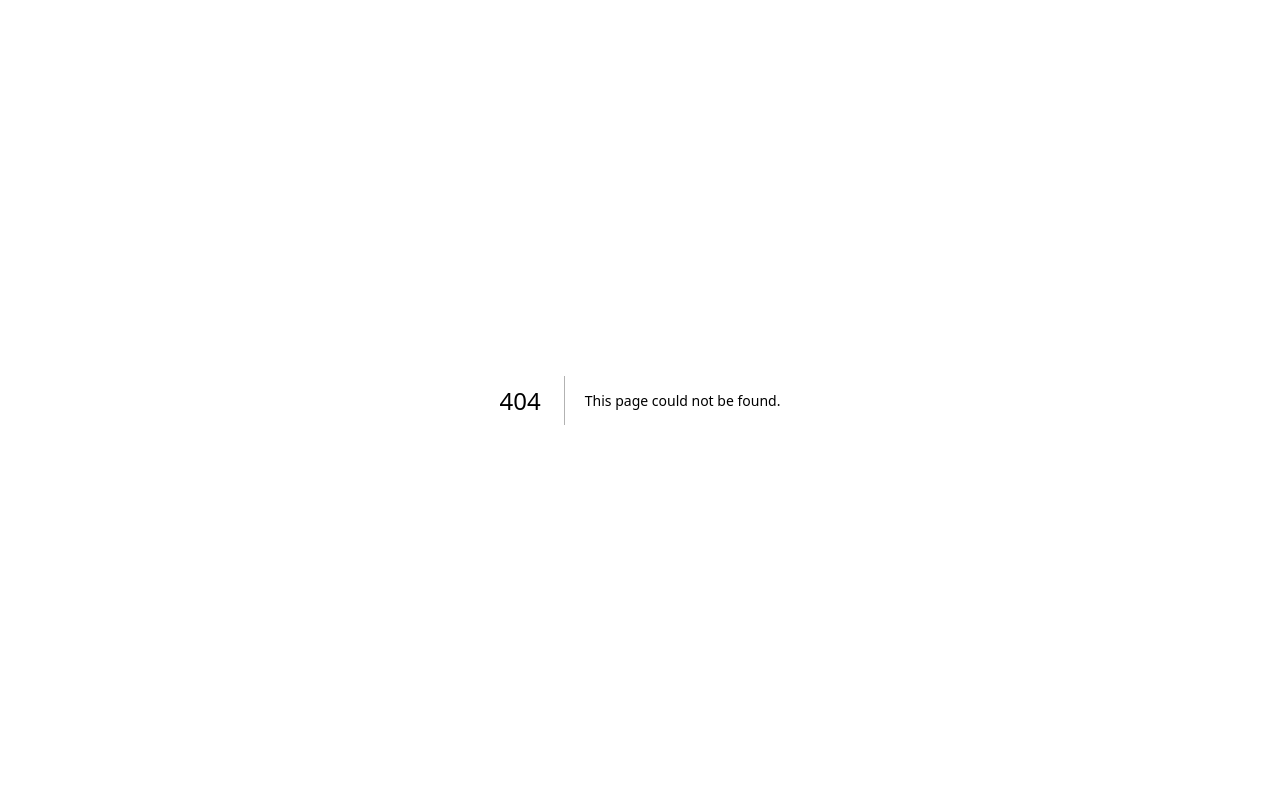
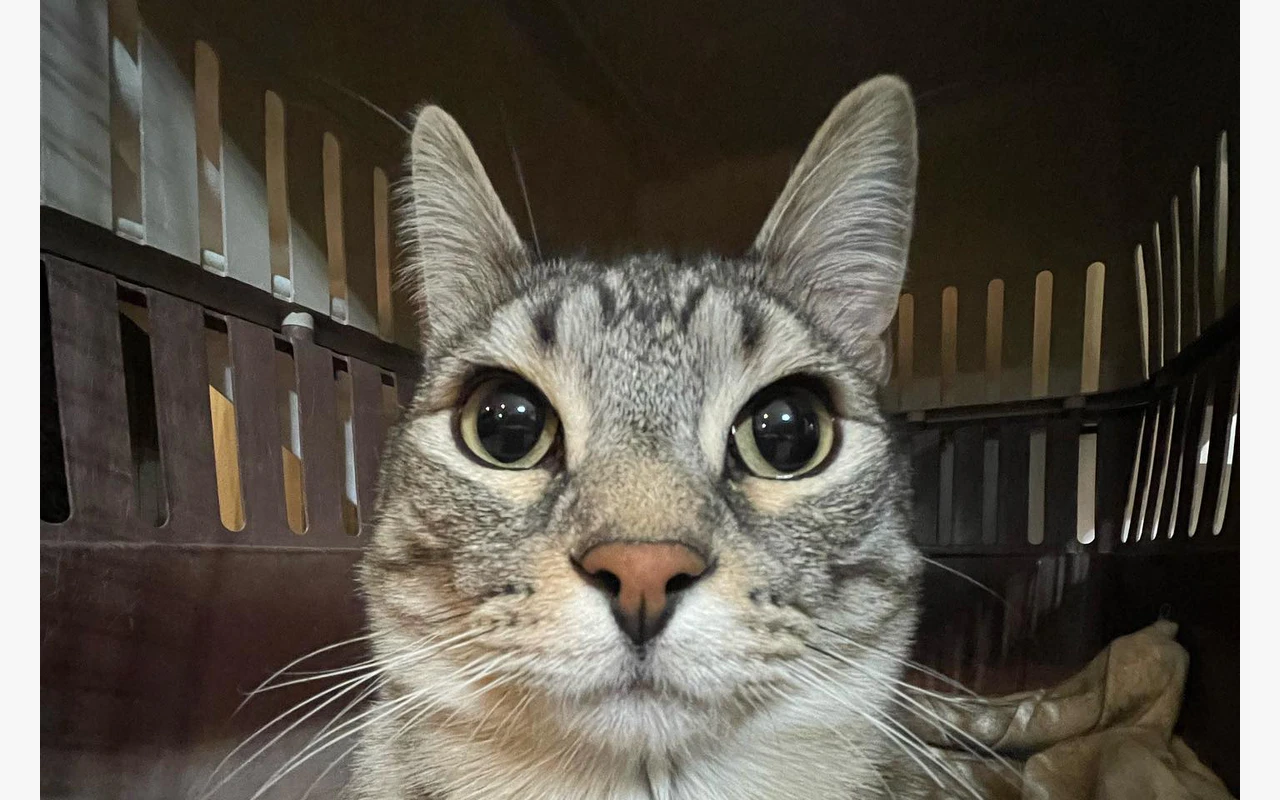
Before and after one commit to parzi-val/skibidi-dukaan, a Next.js app in the folder dukaan/: page /forget-password in a window 1280 px wide. Before the commit this address had no page. Shown: the top 800 px of the page. Built offline with nearby package versions, Linux system fonts and the light colour scheme.

Commit message:
add forget pass page

```diff
--- /dev/null
+++ b/dukaan/app/forget-password/page.tsx
@@ -0,0 +1,18 @@
+import React from 'react'
+import Image from 'next/image'
+function ForgotPass
+() {
+  return (
+    <div className='min-h-[70vh]'>
+                 <Image
+                alt="cat"
+                src="/catstare.jpg"
+                height={2000}
+                width={2000}
+                className='w-fit'
+                />
+    </div>
+  )
+}
+
+export default ForgotPass
```
Also changed, not shown: dukaan/public/catstare.jpeg (added), dukaan/public/catstare.jpg (added).
